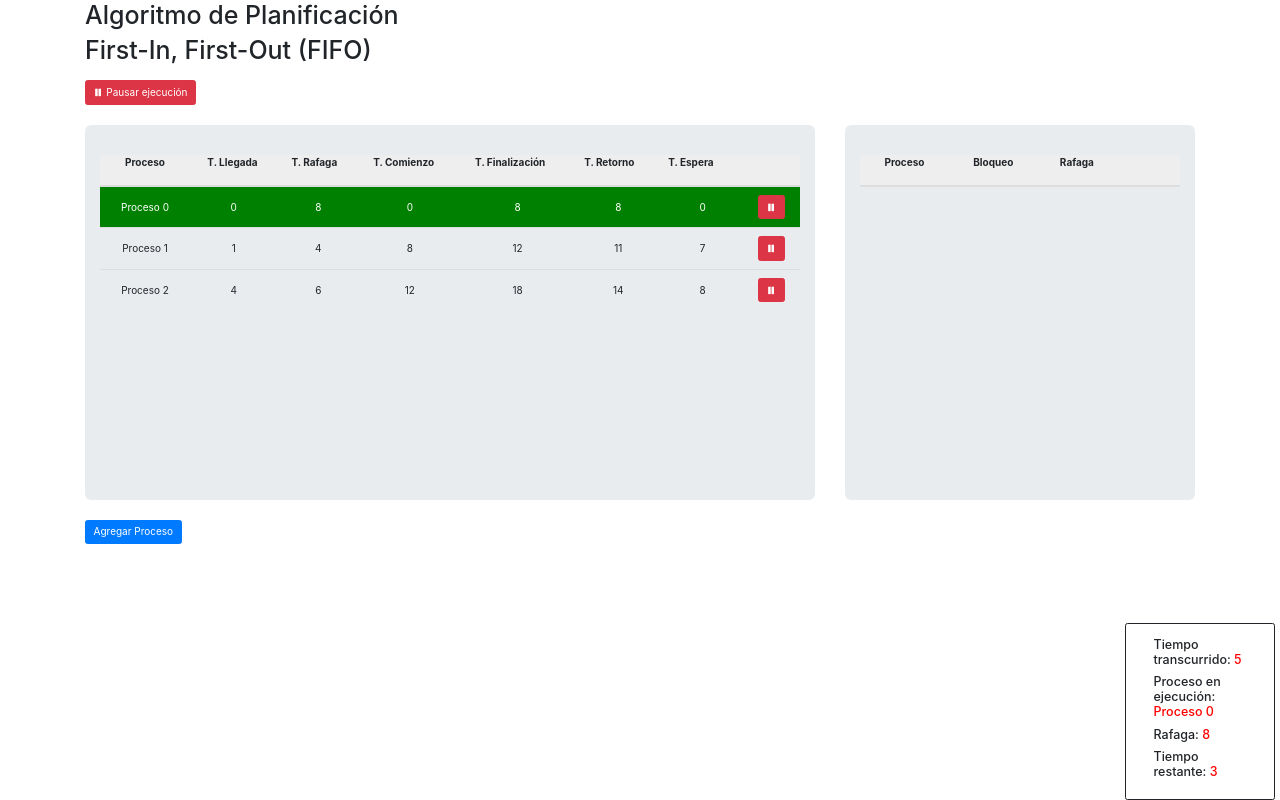
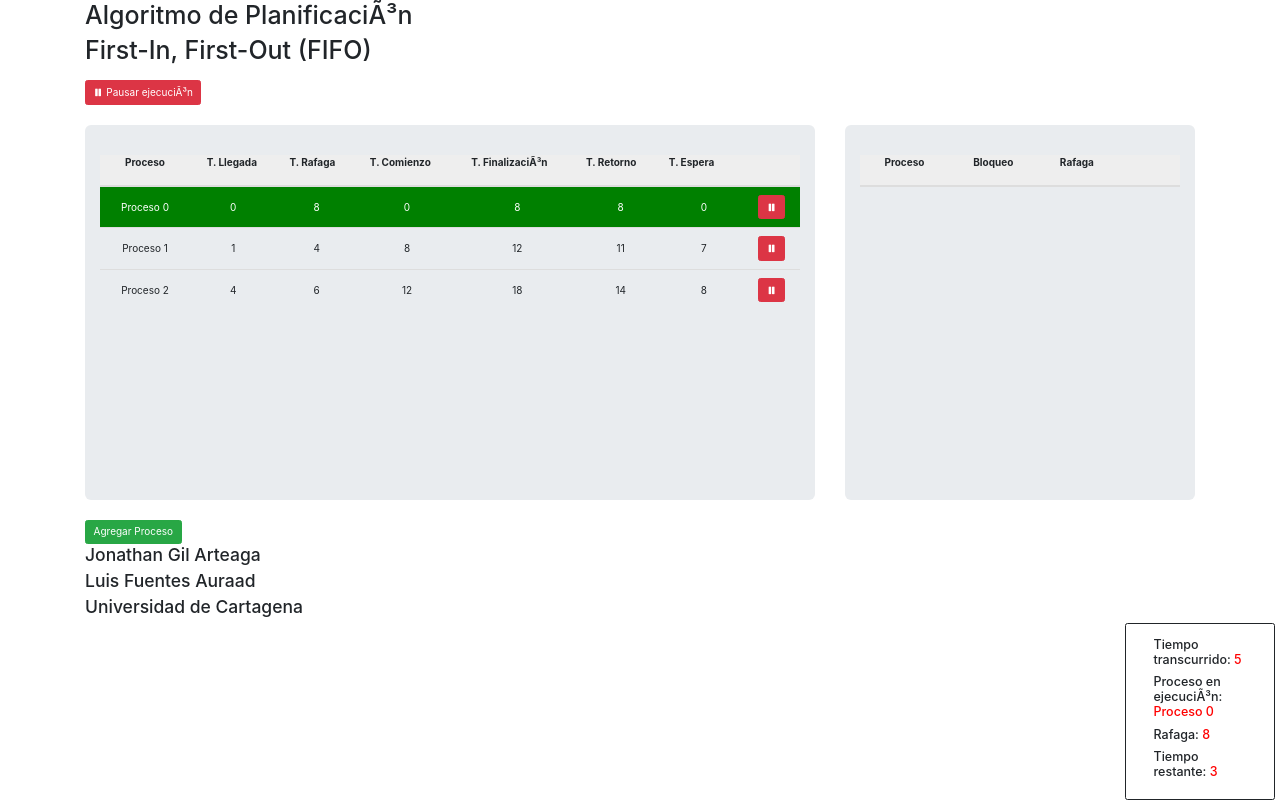
Before and after one commit to LuisFuenTech/planificacion-fifo, a plain HTML site: page index.html in a window 1280 px wide. Drawn offline with nearby package versions, Linux system fonts and the light colour scheme.

Commit message:
Update index.html

```diff
--- a/index.html
+++ b/index.html
@@ -4,7 +4,7 @@
     <meta charset="UTF-8" />
     <meta http-equiv="X-UA-Compatible" content="IE=edge" />
     <meta name="viewport" content="width=device-width, initial-scale=1" />
-    <title>Algoritmos de planificación</title>
+    <title>Algoritmos de planificaciÃ³n</title>
     <link
       rel="stylesheet"
       href="./css/vendor/bootstrap/css/bootstrap.min.css"
@@ -55,7 +55,7 @@
     </nav> -->
 
     <header class="container">
-      <h1>Algoritmo de Planificación</h1>
+      <h1>Algoritmo de PlanificaciÃ³n</h1>
     </header>
 
     <header class="container">
@@ -68,7 +68,7 @@
           Tiempo transcurrido: <span id="tiempo_actual">0</span>
         </h5>
         <h5 class="card-title">
-          Proceso en ejecución: <span id="proceso_ejecucion">Proceso 0</span>
+          Proceso en ejecuciÃ³n: <span id="proceso_ejecucion">Proceso 0</span>
         </h5>
         <h5 class="card-title">Rafaga: <span id="rafaga_proceso">8</span></h5>
         <h5 class="card-title">
@@ -80,7 +80,7 @@
     <main role="main" class="container">
       <button type="button" class="btn btn-danger pause-btn" id="toggle-play">
         <span class="glyphicon glyphicon-pause" aria-hidden="true"></span>
-        Pausar ejecución
+        Pausar ejecuciÃ³n
       </button>
 
       <div class="row">
@@ -94,7 +94,7 @@
                     <th>T. Llegada</th>
                     <th>T. Rafaga</th>
                     <th>T. Comienzo</th>
-                    <th>T. Finalización</th>
+                    <th>T. FinalizaciÃ³n</th>
                     <th>T. Retorno</th>
                     <th>T. Espera</th>
                     <th></th>
@@ -111,7 +111,7 @@
                   <th>T. Llegada</th>
                   <th>T. Rafaga</th>
                   <th>T. Comienzo</th>
-                  <th>T. Finalización</th>
+                  <th>T. FinalizaciÃ³n</th>
                   <th>T. Retorno</th>
                   <th>T. Espera</th>
                   <th style="width: 10%;"></th>
@@ -119,9 +119,14 @@
               </thead>
             </table>
           </div>
-          <button type="button" class="btn btn-primary btn-add">
+          <button type="button" class="btn btn-success btn-add">
             Agregar Proceso
           </button>
+
+<br>
+<h3>Jonathan Gil Arteaga</h3>
+<h3>Luis Fuentes Auraad</h3>
+<h3>Universidad de Cartagena</h3>
         </div>
 
         <div class="locked-container col-lg-4">
@@ -154,7 +159,7 @@
         </div>
       </div>
 
-      <!-- Gráfica wdw -->
+      <!-- GrÃ¡fica wdw -->
       <div hidden class="chart-container">
         <svg class="svg"></svg>
       </div>
```
